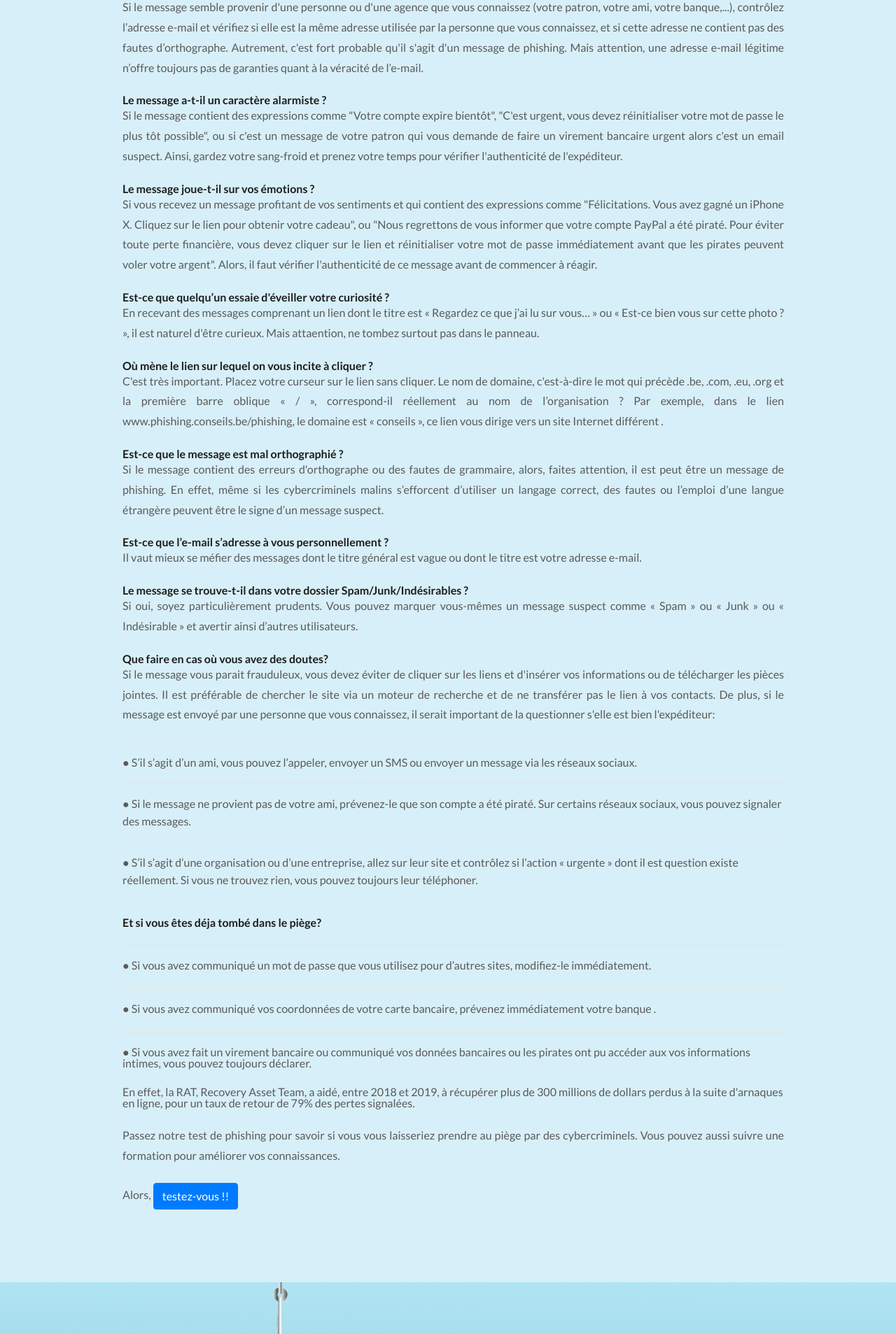
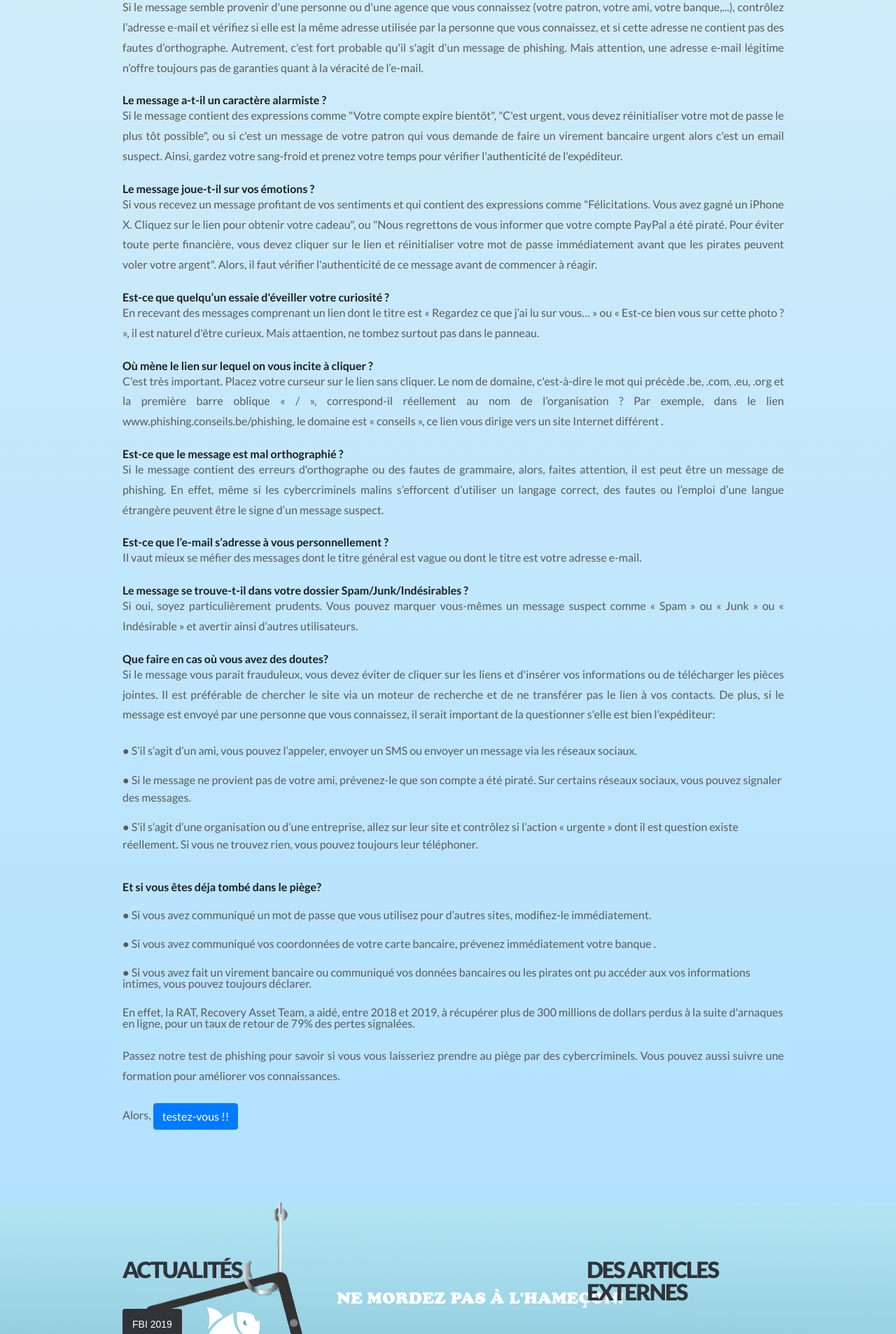
Before and after one commit to Azrood/Awarephish, a Django app: page /conseils/ in a window 1280 px wide. Shown: the part 814-2721 px from the top of the page at 70% size. Run offline with Django 3.2, Linux system fonts and the light colour scheme; some libraries are stand-ins or nearby versions.

Commit message:
formatting conseil and background color

```diff
--- a/awarephish/quiz/static/quiz/css/style.css
+++ b/awarephish/quiz/static/quiz/css/style.css
@@ -684,7 +684,7 @@ ul.style3 .first {
 
 	#page {
 		padding: 5em 0em;/*rgb(178, 225, 255)*/
-		background: #d7eff8;
+		background: linear-gradient(#d7eff8,rgb(178, 225, 255));/*linear-gradient(#d7eff8,lightblue);*/
 	}
 
 	#content header
--- a/awarephish/quiz/templates/quiz/conseil.html
+++ b/awarephish/quiz/templates/quiz/conseil.html
@@ -123,18 +123,18 @@
 								Il est préférable de chercher le site via un moteur de recherche et de ne transférer pas le lien à vos contacts.
 								De plus, si le message est envoyé par une personne que vous connaissez, il serait important de la questionner s'elle est bien l'expéditeur:
 									<ul class="style1">
-										<li> &#x25cf S’il s’agit d’un ami, vous pouvez l’appeler, envoyer un SMS ou envoyer un message via les réseaux sociaux.</li>
-									<li>&#x25cf Si le message ne provient pas de votre ami, prévenez-le que son compte a été piraté.
+										<li class="first"> &#x25cf S’il s’agit d’un ami, vous pouvez l’appeler, envoyer un SMS ou envoyer un message via les réseaux sociaux.</li>
+									<li class="first">&#x25cf Si le message ne provient pas de votre ami, prévenez-le que son compte a été piraté.
 									Sur certains réseaux sociaux, vous pouvez signaler des messages.</li>
-									<li>&#x25cf S’il s’agit d’une organisation ou d’une entreprise, allez sur leur site et contrôlez si l’action « urgente » dont il est question existe
+									<li class="first">&#x25cf S’il s’agit d’une organisation ou d’une entreprise, allez sur leur site et contrôlez si l’action « urgente » dont il est question existe
 									réellement. Si vous ne trouvez rien, vous pouvez toujours leur téléphoner.</li>
 									</ul>
 								</p>
 								<h3><strong>Et si vous êtes déja tombé dans le piège?</strong></h3>
 								<p><ul class="style3">
-									<li>&#x25cf Si vous avez communiqué un mot de passe que vous utilisez pour d’autres sites, modifiez-le immédiatement.</li>
-									<li>&#x25cf Si vous avez communiqué vos coordonnées de votre carte bancaire, prévenez immédiatement votre banque .</li>
-									<li>&#x25cf Si vous avez fait un virement bancaire ou communiqué vos données bancaires ou les pirates ont pu accéder aux vos informations intimes, vous pouvez toujours déclarer.
+									<li class="first">&#x25cf Si vous avez communiqué un mot de passe que vous utilisez pour d’autres sites, modifiez-le immédiatement.</li>
+									<li class="first">&#x25cf Si vous avez communiqué vos coordonnées de votre carte bancaire, prévenez immédiatement votre banque .</li>
+									<li class="first">&#x25cf Si vous avez fait un virement bancaire ou communiqué vos données bancaires ou les pirates ont pu accéder aux vos informations intimes, vous pouvez toujours déclarer.
 
 								</ul>En effet, la RAT, Recovery Asset Team, a aidé, entre 2018 et 2019, à récupérer plus de 300 millions de dollars perdus à la suite d'arnaques en ligne, pour un taux de retour de 79% des pertes signalées.</li>
 								</p>
```
